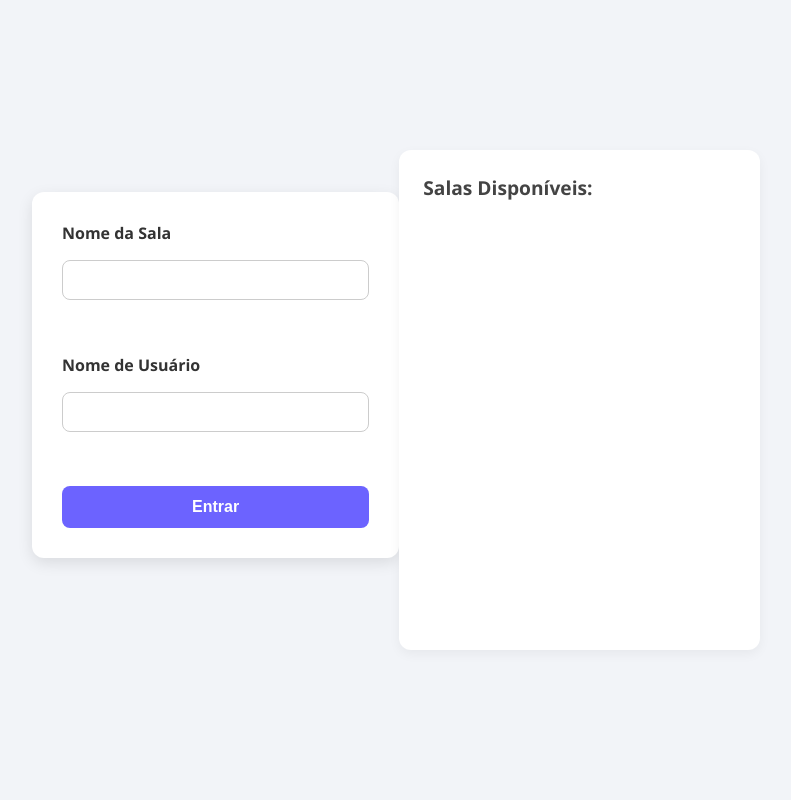
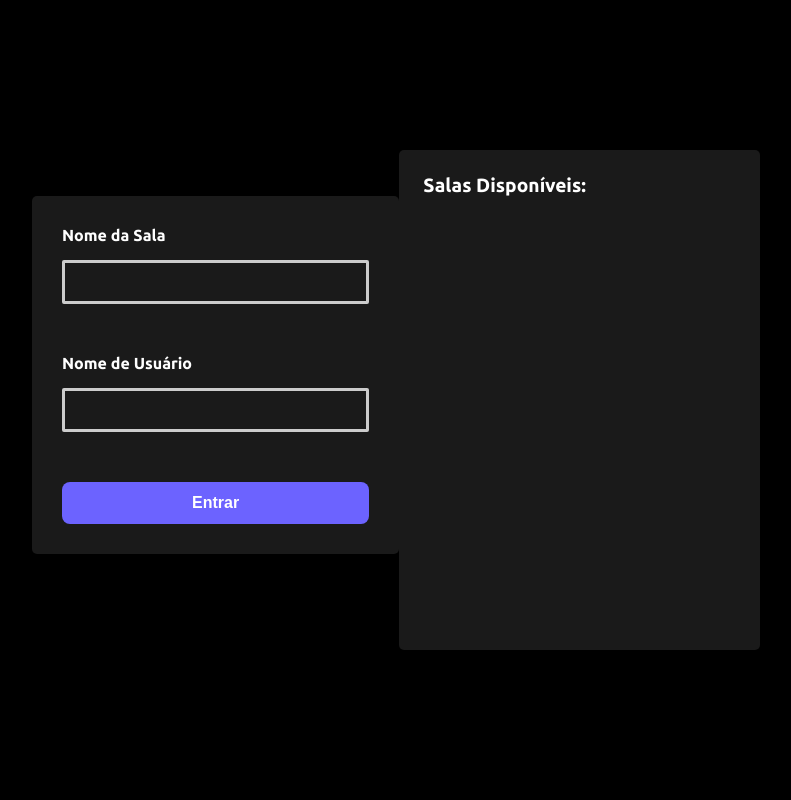
Before and after one commit to nearo007/RealTimeChatApp, a Django app: page / in a window 1280 px wide. Shown: the whole page, without its empty margins (244-1035 px from the left). Run offline with Django 5.2, Linux system fonts and the light colour scheme; data that the repository does not hold is empty; some libraries are stand-ins or nearby versions.

Commit message:
index css change

```diff
--- a/livechat_app/static/css/index.css
+++ b/livechat_app/static/css/index.css
@@ -7,8 +7,8 @@
 
 body {
     font-family: 'Segoe UI', sans-serif;
-    background: #f2f4f8;
-    color: #333;
+    background: #000000;
+    color: #ffffff;
     display: flex;
     flex-direction: row;
     align-items: center;
@@ -17,14 +17,14 @@ body {
     min-height: 100vh;
     width: 60%;
     margin: auto;
+    font-family: 'Ubuntu';
 }
 
 /* Form principal */
 form[action="checkview"]:not(.room-form) {
-    background: #fff;
+    background: rgba(255, 255, 255, 0.1);
     padding: 30px;
-    border-radius: 12px;
-    box-shadow: 0 5px 15px rgba(0,0,0,0.1);
+    border-radius: 5px;
     width: 100%;
     max-width: 400px;
     display: flex;
@@ -39,8 +39,10 @@ form[action="checkview"]:not(.room-form) label {
 
 form[action="checkview"]:not(.room-form) input[type="text"] {
     padding: 10px 14px;
-    border: 1px solid #ccc;
-    border-radius: 8px;
+    background: transparent;
+    color: white;
+    border: 3px solid #ccc;
+    border-radius: 2px;
     font-size: 1rem;
     transition: border-color 0.2s ease;
 }
@@ -70,12 +72,24 @@ form[action="checkview"]:not(.room-form) button:hover {
 .div-rooms {
     width: 100%;
     max-width: 400px;
-    background: #fff;
+    background: rgba(255, 255, 255, 0.1);
+    color: white;
     padding: 24px;
-    border-radius: 12px;
-    box-shadow: 0 4px 12px rgba(0, 0, 0, 0.05);
+    border-radius: 5px;
     height: 500px;
     overflow-y: scroll;
+}
+
+.div-rooms::-webkit-scrollbar {
+    width: 6px;
+}
+
+.div-rooms::-webkit-scrollbar-track {
+    background: #201942;
+}
+
+.div-rooms::-webkit-scrollbar-thumb {
+    background: #6963cf;
 }
 
 .div-rooms label {
@@ -83,7 +97,6 @@ form[action="checkview"]:not(.room-form) button:hover {
     font-weight: bold;
     display: block;
     margin-bottom: 16px;
-    color: #444;
 }
 
 /* Cada botão de sala */
@@ -94,9 +107,10 @@ form[action="checkview"]:not(.room-form) button:hover {
 .room-form button {
     width: 100%;
     padding: 14px;
-    background: #ececec;
-    border: none;
-    border-radius: 8px;
+    background: transparent;
+    color: white;
+    border: 3px solid #6c63ff;
+    border-radius: 3px;
     font-size: 1rem;
     cursor: pointer;
     transition: all 0.25s ease;
@@ -106,14 +120,13 @@ form[action="checkview"]:not(.room-form) button:hover {
 }
 
 .room-form button:hover {
-    background: #d6d6d6;
+    background: rgba(255, 255, 255, 0.1);
     transform: scale(1.02);
 }
 
 .room-form button p {
     margin: 0;
     font-weight: 500;
-    color: #333;
 }
 
 /* Responsividade para celulares */
--- a/livechat_app/templates/index.html
+++ b/livechat_app/templates/index.html
@@ -8,6 +8,10 @@
     <title>Nearochat.my</title>
 
     <script src="https://code.jquery.com/jquery-3.1.1.min.js" integrity="sha256-hVVnYaiADRTO2PzUGmuLJr8BLUSjGIZsDYGmIJLv2b8=" crossorigin="anonymous"></script>
+
+    <link rel="preconnect" href="https://fonts.googleapis.com">
+    <link rel="preconnect" href="https://fonts.gstatic.com" crossorigin>
+    <link href="https://fonts.googleapis.com/css2?family=Ubuntu:ital,wght@0,300;0,400;0,500;0,700;1,300;1,400;1,500;1,700&display=swap" rel="stylesheet">
 
     <link rel="stylesheet" href="{% static 'css/index.css' %}">
     <link rel="shortcut icon" href="{% static 'images/favcon/favcon.png' %}" type="image/x-icon">
```
